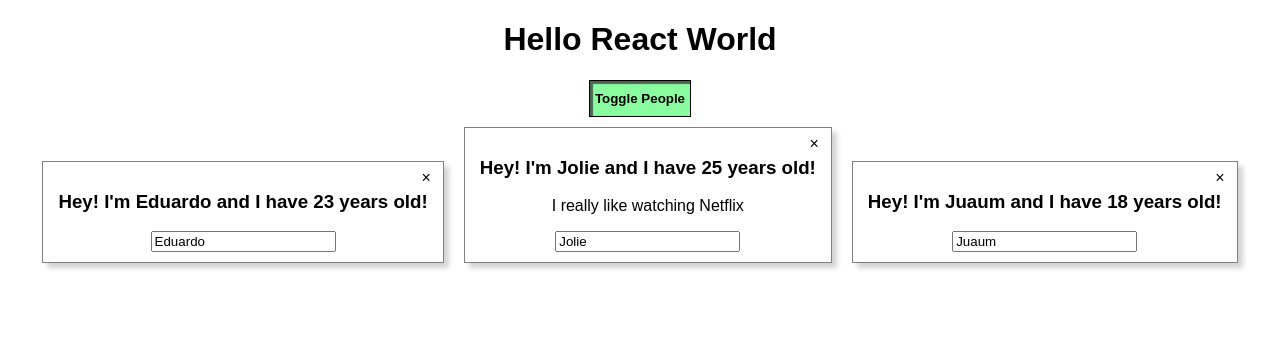
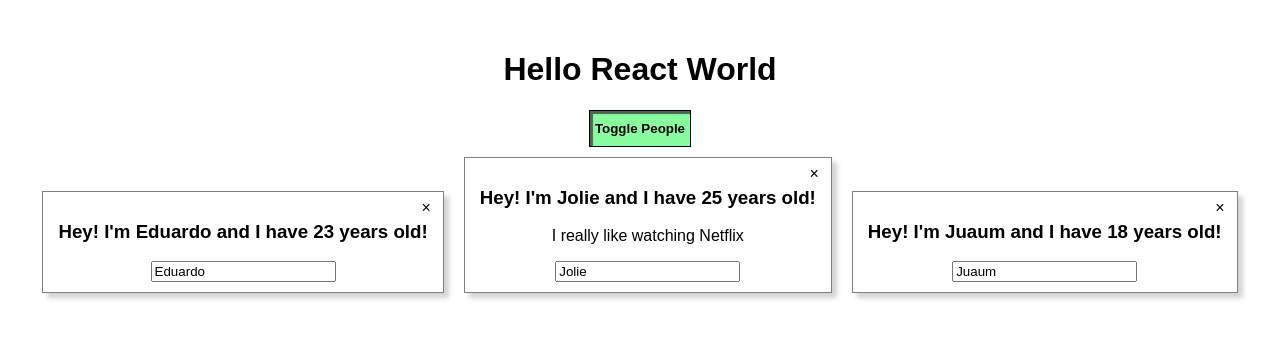
Before and after one commit to du-almeidalima/react-course, a React (Create React App) app: page / in a window 1280 px wide. Both pictures are taken after a click on the button "Toggle People". Shown: the top 338 px of the page. Built offline with nearby package versions, Linux system fonts and the light colour scheme.

Commit message:
Section 5: Styling Components with Radium

```diff
--- a/src/App.css
+++ b/src/App.css
@@ -1,5 +1,6 @@
 .App {
     text-align: center;
+    padding: 30px;
 }
 
 button {
--- a/src/App.js
+++ b/src/App.js
@@ -1,7 +1,7 @@
 import React, {Component} from 'react';
 import './App.css';
 import Person from "./Person/Person";
-import Radium from "radium";
+import Radium, {StyleRoot} from "radium";
 
 class App extends Component {
 
@@ -64,6 +64,7 @@ class App extends Component {
         : ''
 
     return (
+        <StyleRoot>
           <div className="App">
             <h1>Hello React World</h1>
             <button className={this.state.showPeople ? 'normal-btn' : 'pressed-btn'}
@@ -74,6 +75,7 @@ class App extends Component {
             </button>
             {personsHtml}
           </div>
+        </StyleRoot>
     )
   }
 }
--- a/src/Person/Person.css
+++ b/src/Person/Person.css
@@ -1,4 +1,5 @@
 .Person {
+    box-sizing: border-box;
     position: relative;
     display: inline-block;
     padding: 10px 15px;
--- a/src/Person/Person.js
+++ b/src/Person/Person.js
@@ -1,9 +1,18 @@
 import React from 'react';
 import './Person.css'
+import Radium from "radium";
 
 const person = (props) => {
+
+  const personStyle = {
+    '@media (max-width: 728px)': {
+      width: '100%',
+      margin: '10px 0'
+    }
+  }
+
   return (
-      <div className="Person">
+      <div className="Person" style={personStyle}>
         <span className="Person-Close" onClick={props.closeClickHandler}>&times;</span>
         <h3>Hey! I'm {props.name} and I have {props.age} years old!</h3>
         <p>{props.children}</p>
@@ -12,8 +21,9 @@ const person = (props) => {
   )
 };
 
-export default person;
+export default Radium(person);
 
 /*
- * Children can be understood as the <ng-content>, it's a reserved keyword. Useful to pass complex HTML or other Components
+ * When using more complex CSS things such as, media queries and animations, we need to use another radium wrapper,
+ * go to App
  */
```
Lines whose indentation alone changed are shown as unchanged.
